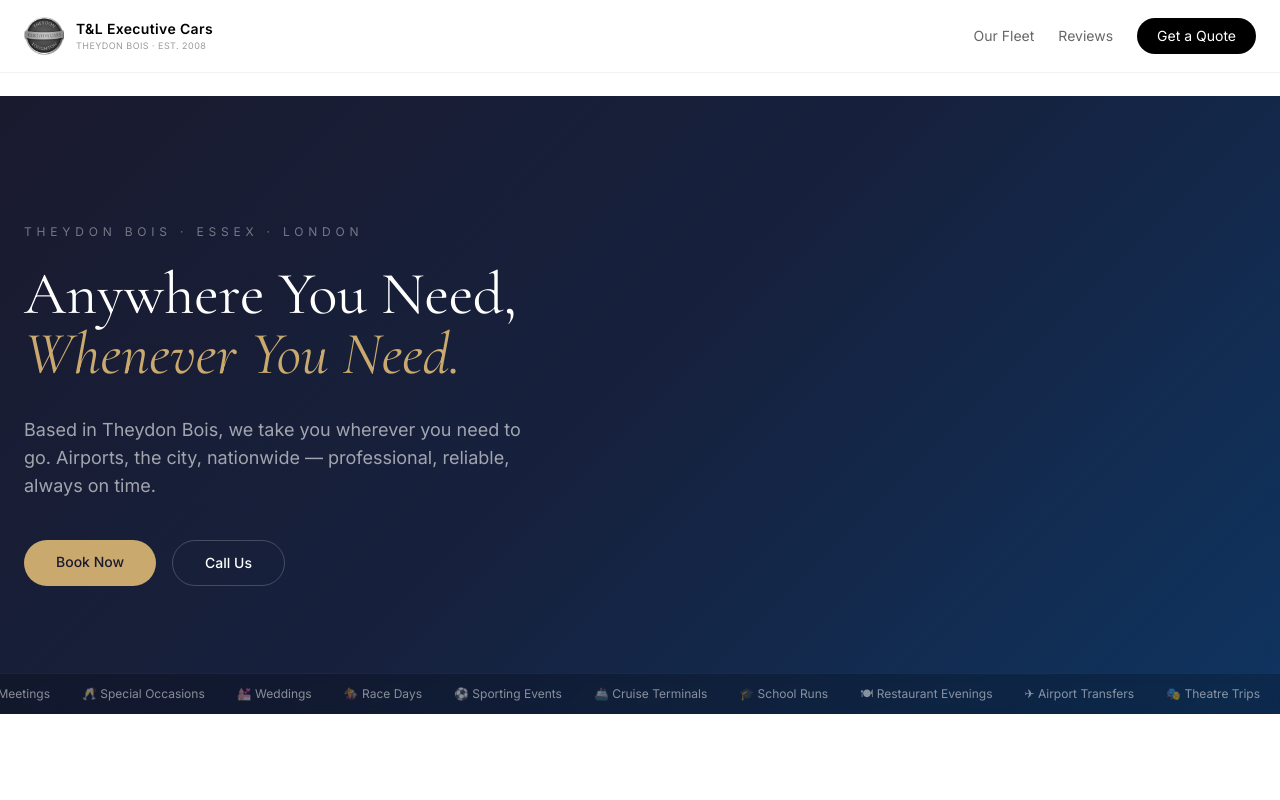
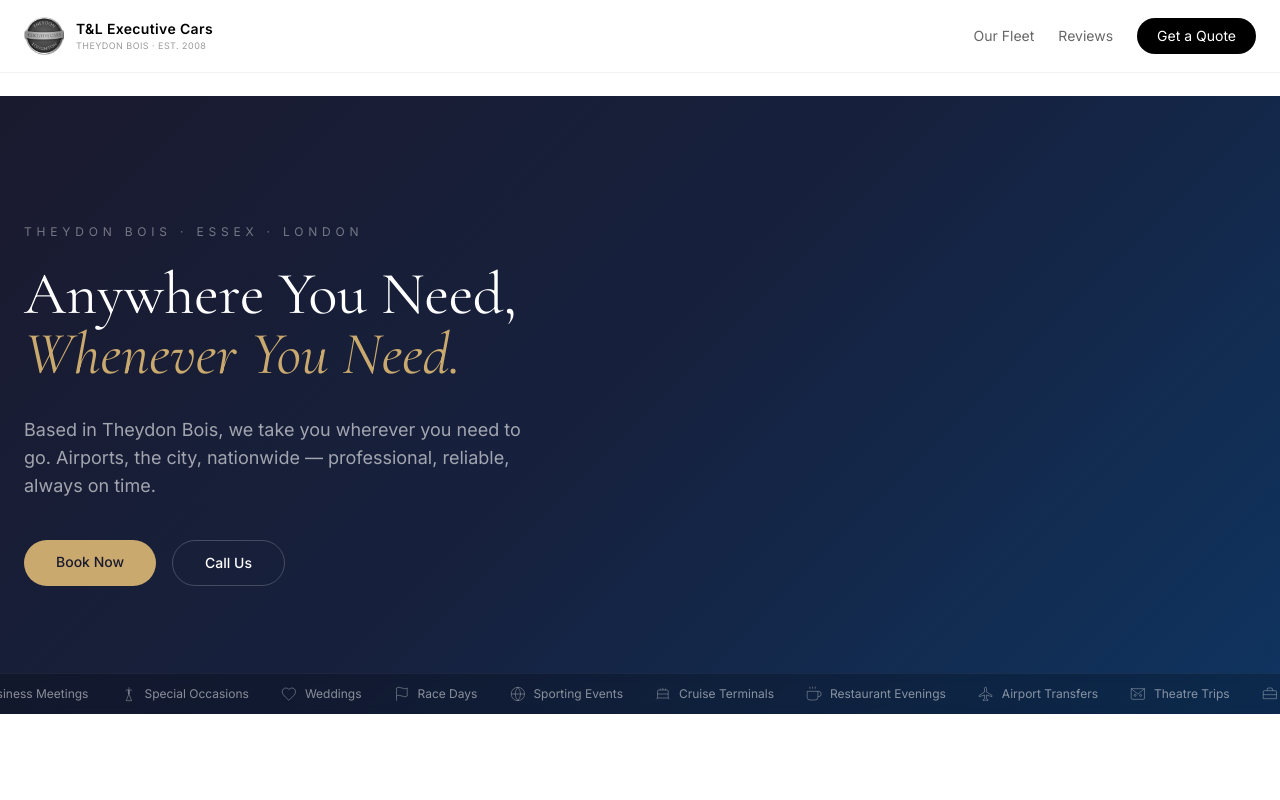
Before and after one commit to jakeylee93/tl-executive-cars, a Next.js app: page / in a window 1280 px wide. Shown: the top 800 px of the page. Built offline with nearby package versions, Linux system fonts and the light colour scheme.

Commit message:
🚗 Custom SVG icons on journey marquee, removed School Runs

```diff
--- a/app/page.tsx
+++ b/app/page.tsx
@@ -29,16 +29,15 @@ const VEHICLES = [
 const AIRPORTS = ['Heathrow', 'Gatwick', 'London City', 'Luton', 'Stansted', 'Southend']
 
 const JOURNEYS = [
-  '✈ Airport Transfers',
-  '🎭 Theatre Trips',
-  '💼 Business Meetings',
-  '🥂 Special Occasions',
-  '💒 Weddings',
-  '🏇 Race Days',
-  '⚽ Sporting Events',
-  '🚢 Cruise Terminals',
-  '🎓 School Runs',
-  '🍽 Restaurant Evenings',
+  { label: 'Airport Transfers', icon: <svg viewBox="0 0 24 24" fill="none" stroke="currentColor" strokeWidth="1.5" className="w-4 h-4"><path d="M21 16v-2l-8-5V3.5a1.5 1.5 0 0 0-3 0V9l-8 5v2l8-2.5V19l-2 1.5V22l3.5-1 3.5 1v-1.5L13 19v-5.5l8 2.5z"/></svg> },
+  { label: 'Theatre Trips', icon: <svg viewBox="0 0 24 24" fill="none" stroke="currentColor" strokeWidth="1.5" className="w-4 h-4"><path d="M2 4h20v14a2 2 0 0 1-2 2H4a2 2 0 0 1-2-2V4z"/><path d="M2 4l10 8 10-8"/><circle cx="8" cy="14" r="1.5"/><circle cx="16" cy="14" r="1.5"/></svg> },
+  { label: 'Business Meetings', icon: <svg viewBox="0 0 24 24" fill="none" stroke="currentColor" strokeWidth="1.5" className="w-4 h-4"><path d="M20 7H4a2 2 0 0 0-2 2v10h20V9a2 2 0 0 0-2-2z"/><path d="M16 7V5a2 2 0 0 0-2-2h-4a2 2 0 0 0-2 2v2"/><line x1="2" y1="13" x2="22" y2="13"/></svg> },
+  { label: 'Special Occasions', icon: <svg viewBox="0 0 24 24" fill="none" stroke="currentColor" strokeWidth="1.5" className="w-4 h-4"><path d="M8 22h8l-4-10L8 22z"/><path d="M12 12V2"/><path d="M7 7c3-3 8 0 5 5"/><path d="M17 7c-3-3-8 0-5 5"/></svg> },
+  { label: 'Weddings', icon: <svg viewBox="0 0 24 24" fill="none" stroke="currentColor" strokeWidth="1.5" className="w-4 h-4"><path d="M12 21.35l-1.45-1.32C5.4 15.36 2 12.28 2 8.5 2 5.42 4.42 3 7.5 3c1.74 0 3.41.81 4.5 2.09C13.09 3.81 14.76 3 16.5 3 19.58 3 22 5.42 22 8.5c0 3.78-3.4 6.86-8.55 11.54L12 21.35z"/></svg> },
+  { label: 'Race Days', icon: <svg viewBox="0 0 24 24" fill="none" stroke="currentColor" strokeWidth="1.5" className="w-4 h-4"><path d="M4 15s1-1 4-1 5 2 8 2 4-1 4-1V3s-1 1-4 1-5-2-8-2-4 1-4 1z"/><line x1="4" y1="22" x2="4" y2="15"/></svg> },
+  { label: 'Sporting Events', icon: <svg viewBox="0 0 24 24" fill="none" stroke="currentColor" strokeWidth="1.5" className="w-4 h-4"><circle cx="12" cy="12" r="10"/><path d="M12 2a15.3 15.3 0 0 1 4 10 15.3 15.3 0 0 1-4 10 15.3 15.3 0 0 1-4-10 15.3 15.3 0 0 1 4-10z"/><line x1="2" y1="12" x2="22" y2="12"/></svg> },
+  { label: 'Cruise Terminals', icon: <svg viewBox="0 0 24 24" fill="none" stroke="currentColor" strokeWidth="1.5" className="w-4 h-4"><path d="M2 20l2-2h16l2 2"/><path d="M4 18V8a2 2 0 0 1 2-2h12a2 2 0 0 1 2 2v10"/><path d="M12 6V3"/><path d="M8 6V4"/><path d="M16 6V4"/><line x1="4" y1="12" x2="20" y2="12"/></svg> },
+  { label: 'Restaurant Evenings', icon: <svg viewBox="0 0 24 24" fill="none" stroke="currentColor" strokeWidth="1.5" className="w-4 h-4"><path d="M18 8h1a4 4 0 0 1 0 8h-1"/><path d="M2 8h16v9a4 4 0 0 1-4 4H6a4 4 0 0 1-4-4V8z"/><line x1="6" y1="1" x2="6" y2="4"/><line x1="10" y1="1" x2="10" y2="4"/><line x1="14" y1="1" x2="14" y2="4"/></svg> },
 ]
 
 const AREAS = ['Theydon Bois', 'Loughton', 'Epping', 'Abridge', 'Ongar', 'Buckhurst Hill', 'Chigwell', 'Woodford Green']
@@ -114,7 +113,10 @@ export default function Home() {
                 {[...Array(3)].map((_, i) => (
                   <div key={i} className="flex items-center gap-8 px-4">
                     {JOURNEYS.map(j => (
-                      <span key={`${i}-${j}`} className="text-xs text-white/50 whitespace-nowrap">{j}</span>
+                      <span key={`${i}-${j.label}`} className="text-xs text-white/50 whitespace-nowrap flex items-center gap-2">
+                        <span className="text-white/30">{j.icon}</span>
+                        {j.label}
+                      </span>
                     ))}
                   </div>
                 ))}
```
